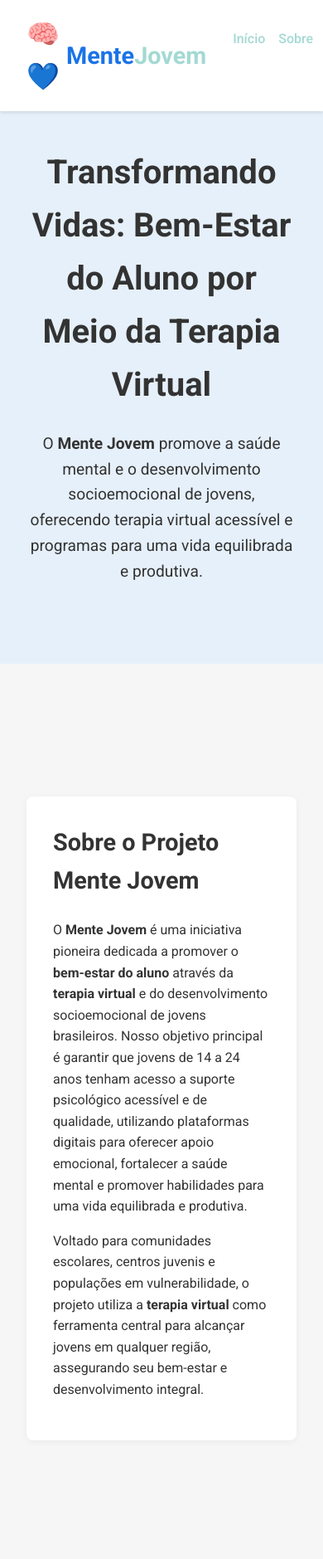
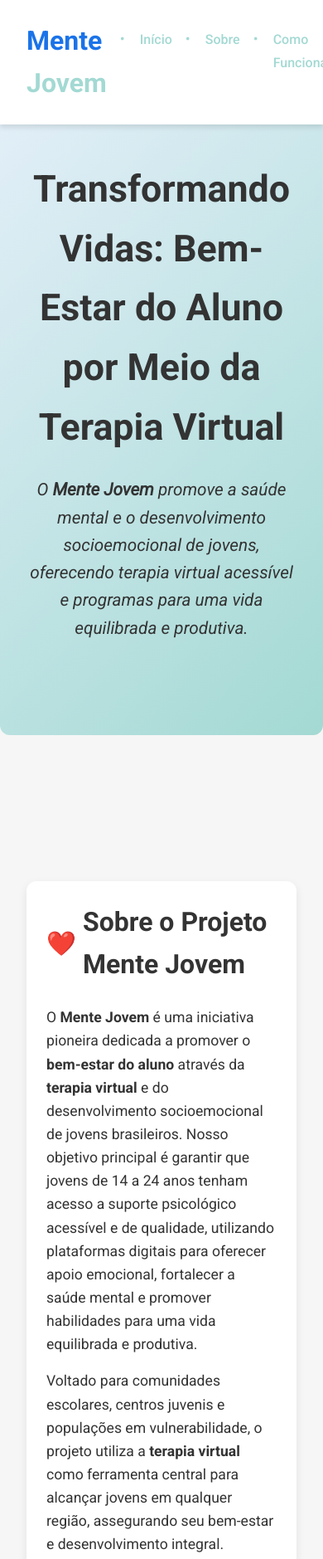
Before and after one commit to gcflykc/Mente-Jovem, a plain HTML site: page index.html in a window 390 px wide. Shown: the top 1879 px of the page at 83% size. Drawn offline with Linux system fonts and the light colour scheme.

Commit message:
Update index.html

```diff
--- a/index.html
+++ b/index.html
@@ -4,6 +4,7 @@
     <meta charset="UTF-8">
     <meta name="viewport" content="width=device-width, initial-scale=1.0">
     <title>Mente Jovem - Transformando Vidas</title>
+    <link href="https://fonts.googleapis.com/css2?family=Roboto:ital,wght@0,400;0,500;0,700;1,400&display=swap" rel="stylesheet">
     <style>
         /* Reset e Estilo Geral */
         * {
@@ -17,16 +18,23 @@
             background-color: #F5F6F5; /* Cinza Suave */
             color: #333333;
             line-height: 1.6;
+            overflow-x: hidden;
+        }
+
+        /* Animação Fade-In */
+        @keyframes fadeIn {
+            from { opacity: 0; transform: translateY(20px); }
+            to { opacity: 1; transform: translateY(0); }
         }
 
         /* Navegação */
         nav {
             background-color: #FFFFFF; /* Branco */
-            padding: 1rem 2rem;
+            padding: 1.5rem 2rem;
             position: fixed;
             width: 100%;
             top: 0;
-            box-shadow: 0 2px 4px rgba(0, 0, 0, 0.1);
+            box-shadow: 0 4px 6px rgba(0, 0, 0, 0.1);
             display: flex;
             justify-content: space-between;
             align-items: center;
@@ -34,24 +42,16 @@
         }
 
         .logo {
-            display: flex;
-            align-items: center;
-            font-size: 1.8rem;
-            font-weight: bold;
+            font-size: 2rem;
+            font-weight: 700;
             color: #333333;
         }
 
-        .logo span.icon {
-            color: #A3D9D3; /* Verde-Água */
-            margin-right: 0.5rem;
-            font-size: 2rem;
+        .logo .mente {
+            color: #1A73E8; /* Azul Claro */
         }
 
-        .logo span.mente {
-            color: #1A73E8; /* Azul Claro para contraste */
-        }
-
-        .logo span.jovem {
+        .logo .jovem {
             color: #A3D9D3; /* Verde-Água */
         }
 
@@ -65,19 +65,22 @@
             text-decoration: none;
             color: #A3D9D3; /* Verde-Água */
             font-weight: 500;
-            transition: color 0.3s;
+            font-size: 1.1rem;
+            transition: color 0.3s, transform 0.3s;
         }
 
         nav ul li a:hover {
             color: #1A73E8; /* Azul Claro */
+            transform: scale(1.1);
         }
 
         /* Seções */
         section {
-            padding: 5rem 2rem;
+            padding: 6rem 2rem;
             max-width: 1200px;
             margin: 0 auto;
             margin-top: 80px; /* Ajuste para nav fixa */
+            animation: fadeIn 1s ease-out;
         }
 
         h1, h2 {
@@ -86,49 +89,78 @@
         }
 
         h1 {
-            font-size: 2.5rem;
+            font-size: 3rem;
             text-align: center;
         }
 
         h2 {
+            font-size: 2rem;
+            display: flex;
+            align-items: center;
+            gap: 0.5rem;
+        }
+
+        .icon {
             font-size: 1.8rem;
         }
 
         p {
-            font-size: 1rem;
+            font-size: 1.1rem;
             margin-bottom: 1rem;
         }
 
         /* Seção Hero */
         #hero {
-            background-color: #E6F0FA; /* Azul Claro */
+            background: linear-gradient(135deg, #E6F0FA 0%, #A3D9D3 100%); /* Gradiente Azul Claro para Verde-Água */
             text-align: center;
-            padding: 6rem 2rem;
+            padding: 7rem 2rem;
+            border-radius: 12px;
         }
 
         #hero h1 {
-            font-size: 3rem;
+            font-size: 3.5rem;
+            font-weight: 700;
         }
 
         #hero p {
-            font-size: 1.2rem;
+            font-size: 1.3rem;
             max-width: 800px;
             margin: 0 auto;
+            font-style: italic;
         }
 
         /* Seções Gerais */
         .section-content {
             background-color: #FFFFFF; /* Branco */
-            padding: 2rem;
-            border-radius: 8px;
-            box-shadow: 0 2px 8px rgba(0, 0, 0, 0.05);
+            padding: 2.5rem;
+            border-radius: 12px;
+            box-shadow: 0 4px 12px rgba(0, 0, 0, 0.08);
             margin-bottom: 2rem;
+            transition: transform 0.3s;
+        }
+
+        .section-content:hover {
+            transform: translateY(-5px);
         }
 
         ul {
-            list-style: disc;
-            margin-left: 2rem;
+            list-style: none;
+            margin-left: 1rem;
             margin-bottom: 1rem;
+        }
+
+        ul li {
+            font-size: 1.1rem;
+            margin-bottom: 0.8rem;
+            position: relative;
+            padding-left: 1.5rem;
+        }
+
+        ul li::before {
+            content: "•";
+            color: #A3D9D3; /* Verde-Água */
+            position: absolute;
+            left: 0;
         }
 
         /* Botão WhatsApp */
@@ -136,25 +168,37 @@
             display: inline-block;
             background-color: #A3D9D3; /* Verde-Água */
             color: #FFFFFF;
-            padding: 1rem 2rem;
-            border-radius: 8px;
+            padding: 1.2rem 2.5rem;
+            border-radius: 10px;
             text-decoration: none;
-            font-weight: bold;
-            transition: background-color 0.3s;
-            margin-top: 1rem;
+            font-weight: 700;
+            font-size: 1.2rem;
+            transition: background-color 0.3s, transform 0.3s;
+            margin-top: 1.5rem;
             text-align: center;
+            display: flex;
+            align-items: center;
+            justify-content: center;
+            gap: 0.5rem;
         }
 
         .whatsapp-btn:hover {
             background-color: #1A73E8; /* Azul Claro */
+            transform: scale(1.05);
         }
 
         /* Footer */
         footer {
-            background-color: #E6F0FA; /* Azul Claro */
+            background: linear-gradient(135deg, #A3D9D3 0%, #E6F0FA 100%); /* Gradiente Inverso */
             text-align: center;
-            padding: 1rem;
-            margin-top: 2rem;
+            padding: 1.5rem;
+            margin-top: 3rem;
+            border-radius: 12px 12px 0 0;
+        }
+
+        footer p {
+            font-size: 1.2rem;
+            font-weight: 500;
         }
 
         @media (max-width: 768px) {
@@ -162,22 +206,29 @@
                 gap: 1rem;
             }
 
+            nav ul li a {
+                font-size: 1rem;
+            }
+
             h1 {
-                font-size: 2rem;
+                font-size: 2.2rem;
             }
 
             #hero h1 {
-                font-size: 2.5rem;
+                font-size: 2.8rem;
+            }
+
+            .section-content {
+                padding: 1.5rem;
             }
         }
     </style>
 </head>
 <body>
-    <!-- Navegação com Logo -->
+    <!-- Navegação -->
     <nav>
         <div class="logo">
-            <span class="icon">🧠💙</span>
-            <span class="mente Jovem">Mente</span>
+            <span class="mente">Mente</span>
             <span class="jovem">Jovem</span>
         </div>
         <ul>
@@ -200,7 +251,7 @@
     <!-- Seção Sobre -->
     <section id="sobre">
         <div class="section-content">
-            <h2>Sobre o Projeto Mente Jovem</h2>
+            <h2><span class="icon">❤️</span> Sobre o Projeto Mente Jovem</h2>
             <p>O <strong>Mente Jovem</strong> é uma iniciativa pioneira dedicada a promover o <strong>bem-estar do aluno</strong> através da <strong>terapia virtual</strong> e do desenvolvimento socioemocional de jovens brasileiros. Nosso objetivo principal é garantir que jovens de 14 a 24 anos tenham acesso a suporte psicológico acessível e de qualidade, utilizando plataformas digitais para oferecer apoio emocional, fortalecer a saúde mental e promover habilidades para uma vida equilibrada e produtiva.</p>
             <p>Voltado para comunidades escolares, centros juvenis e populações em vulnerabilidade, o projeto utiliza a <strong>terapia virtual</strong> como ferramenta central para alcançar jovens em qualquer região, assegurando seu bem-estar e desenvolvimento integral.</p>
         </div>
@@ -209,7 +260,7 @@
     <!-- Seção Por que -->
     <section id="porque">
         <div class="section-content">
-            <h2>Por que o Mente Jovem?</h2>
+            <h2><span class="icon">❓</span> Por que o Mente Jovem?</h2>
             <p>Muitos jovens enfrentam desafios como ansiedade, estresse e falta de suporte emocional, frequentemente sem acesso a recursos adequados. O <strong>Mente Jovem</strong> tem como missão transformar essa realidade, com foco em:</p>
             <ul>
                 <li><strong>Bem-Estar do Aluno</strong>: Priorizamos a saúde mental e emocional dos jovens, promovendo resiliência e equilíbrio psicológico.</li>
@@ -224,7 +275,7 @@
     <!-- Seção Como Funciona -->
     <section id="funcionamento">
         <div class="section-content">
-            <h2>Como Funciona?</h2>
+            <h2><span class="icon">⚙️</span> Como Funciona?</h2>
             <p>O <strong>Mente Jovem</strong> estrutura-se em dois pilares centrais, com ênfase na terapia virtual e no bem-estar do aluno:</p>
             <h3>1. Terapia Virtual para Bem-Estar</h3>
             <ul>
@@ -244,7 +295,7 @@
     <!-- Seção Benefícios -->
     <section id="beneficios">
         <div class="section-content">
-            <h2>Benefícios para a Sociedade</h2>
+            <h2><span class="icon">✅</span> Benefícios para a Sociedade</h2>
             <ul>
                 <li><strong>Melhoria do bem-estar dos alunos</strong>, reduzindo ansiedade, depressão e outros desafios emocionais.</li>
                 <li><strong>Acessibilidade universal</strong> por meio da terapia virtual, alcançando jovens em áreas remotas ou urbanas.</li>
@@ -258,7 +309,7 @@
     <!-- Seção Caso Real -->
     <section id="caso">
         <div class="section-content">
-            <h2>Caso Real: O Desafio de Ana</h2>
+            <h2><span class="icon">👤</span> Caso Real: O Desafio de Ana</h2>
             <p>Ana, uma aluna de 16 anos de uma escola pública, sofria de crises de ansiedade que afetavam seu desempenho e interação social. Apesar de buscar ajuda, ela foi negligenciada pelos gestores escolares, que não tinham recursos ou preparo para apoiá-la. Sem suporte, Ana enfrentava risco de evasão escolar e agravamento de sua saúde mental.</p>
             <p>Com o <strong>Mente Jovem</strong>, Ana teria acesso a:</p>
             <ul>
@@ -273,7 +324,7 @@
     <!-- Seção Implementação -->
     <section id="implementacao">
         <div class="section-content">
-            <h2>Implementação</h2>
+            <h2><span class="icon">🗺️</span> Implementação</h2>
             <p>O <strong>Mente Jovem</strong> pode ser implementado em parceria com secretarias de educação, saúde e assistência social, adaptando-se às necessidades regionais. O projeto prevê:</p>
             <ul>
                 <li><strong>Fase Piloto</strong>: Implementação em escolas selecionadas, com terapia virtual e avaliação de impacto em 6 meses.</li>
@@ -286,9 +337,9 @@
     <!-- Seção Contato -->
     <section id="contato">
         <div class="section-content">
-            <h2>Fale Conosco</h2>
+            <h2><span class="icon">📱</span> Fale Conosco</h2>
             <p>O <strong>Mente Jovem</strong> é uma oportunidade de transformar o futuro da juventude brasileira, garantindo o <strong>bem-estar do aluno</strong> por meio da <strong>terapia virtual</strong>. Convidamos o governo a ser nosso parceiro estratégico para levar este projeto a milhares de jovens, construindo uma sociedade mais saudável e preparada.</p>
-            <a href="https://wa.me/5511999128663" class="whatsapp-btn">Fale pelo WhatsApp</a>
+            <a href="https://wa.me/5511999128663" class="whatsapp-btn"><span class="icon">📱</span> Fale pelo WhatsApp</a>
         </div>
     </section>
 
@@ -296,8 +347,5 @@
     <footer>
         <p>Faça parte da mudança. Juntos, podemos priorizar o bem-estar dos jovens!</p>
     </footer>
-
-    <!-- Importação da Fonte Roboto -->
-    <link href="https://fonts.googleapis.com/css2?family=Roboto:wght@400;500;700&display=swap" rel="stylesheet">
 </body>
 </html>
```
